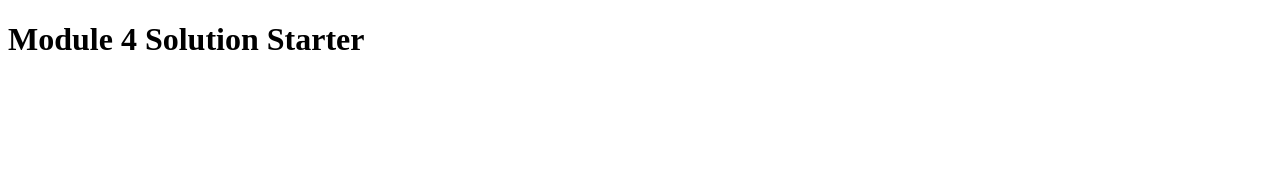
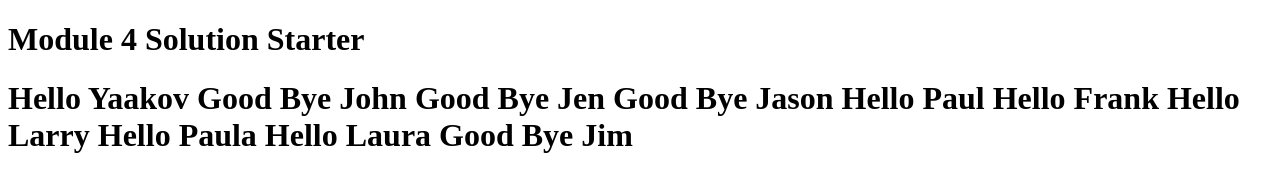
Before and after one commit to xm-wq/Module-4, a plain HTML site: page index.html in a window 1280 px wide. Drawn offline with Linux system fonts and the light colour scheme.

Commit message:
index.html

```diff
--- a/index.html
+++ b/index.html
@@ -9,5 +9,15 @@
 </head>
 <body>
   <h1>Module 4 Solution Starter</h1>
+  <h1>Hello Yaakov
+Good Bye John
+Good Bye Jen
+Good Bye Jason
+Hello Paul
+Hello Frank
+Hello Larry
+Hello Paula
+Hello Laura
+Good Bye Jim</h1>
 </body>
 </html>
```
